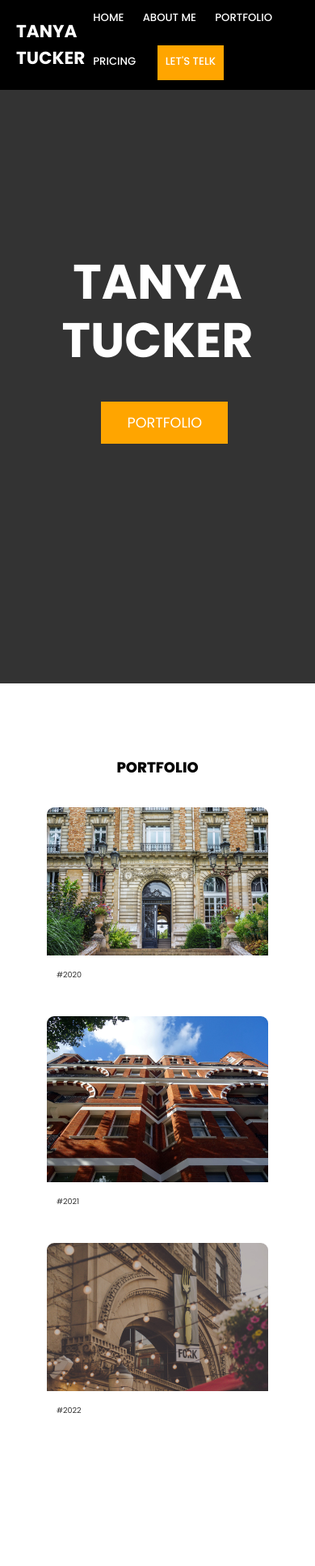
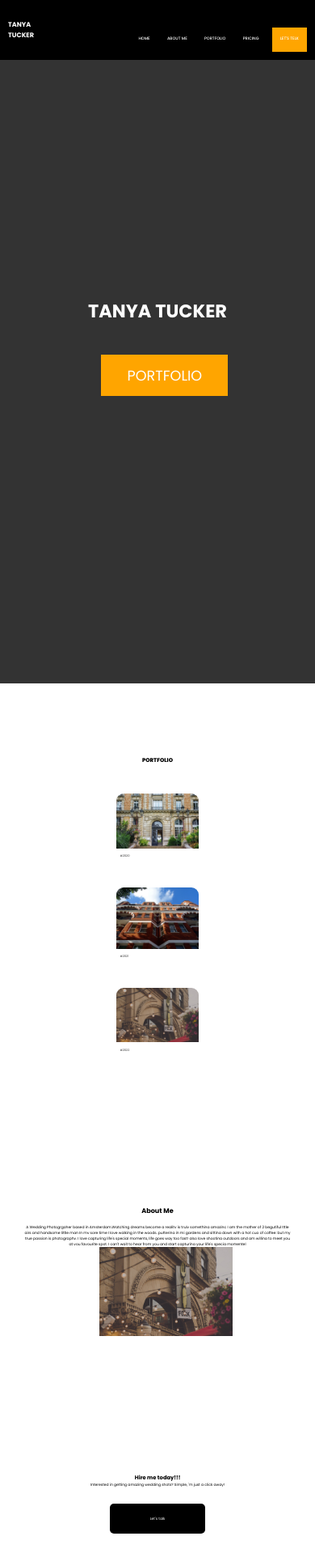
Before and after one commit to zainah7/TANYA-TUCKER, a plain HTML site: page index.html in a window 390 px wide. Shown: the top 1934 px of the page at 81% size. Drawn offline with Linux system fonts and the light colour scheme.

Commit message:
last update

```diff
--- a/style.css
+++ b/style.css
@@ -200,7 +200,7 @@ section {
   color:#fff;
   padding: 2em;
   display: flex;
-  justify-content: space-between;
+  justify-content: center;
 }
 
 .footer-title {
@@ -240,15 +240,33 @@ section {
   }
 
   .content {
-       flex-direction: column;
+       flex-direction:column;
        align-items: center;
   }
-}
-  @media (max-width:641px){
+  .about-me {
+    flex-direction:row;
+       align-items: center;
+  }
+  }
+
+  @media (max-width:1024px){
        body {
-            font-size: 12px;
+            font-size: 10px;
        }
+       header {
+        padding: 40px 40px;
+      }
 
+       navigation a{
+        padding-left: 10px;
+        padding-right: 10px;
+        padding-top: 10px;
+   }
+       .about-me {
+          flex-direction:column;
+           align-items: center;
+           margin: 10px;
+      }
        .main-content h2 {
             font-size: 0.8em;
        }
@@ -258,9 +276,23 @@ section {
        }
   }
 
-  @media (max-width:300px){
+  @media (max-width:640px){
        body {
-            font-size: 10px;
+            font-size: 4.5px;
        }
 
+       header {
+        padding: 10px 10px;
+      }
+
+       navigation a{
+        padding-left: 10px;
+        padding-right: 10px;
+        padding-top: 10px;
+   }
+       .about-me {
+        flex-direction:column;
+           align-items: center;
+      }
+
   }
```
